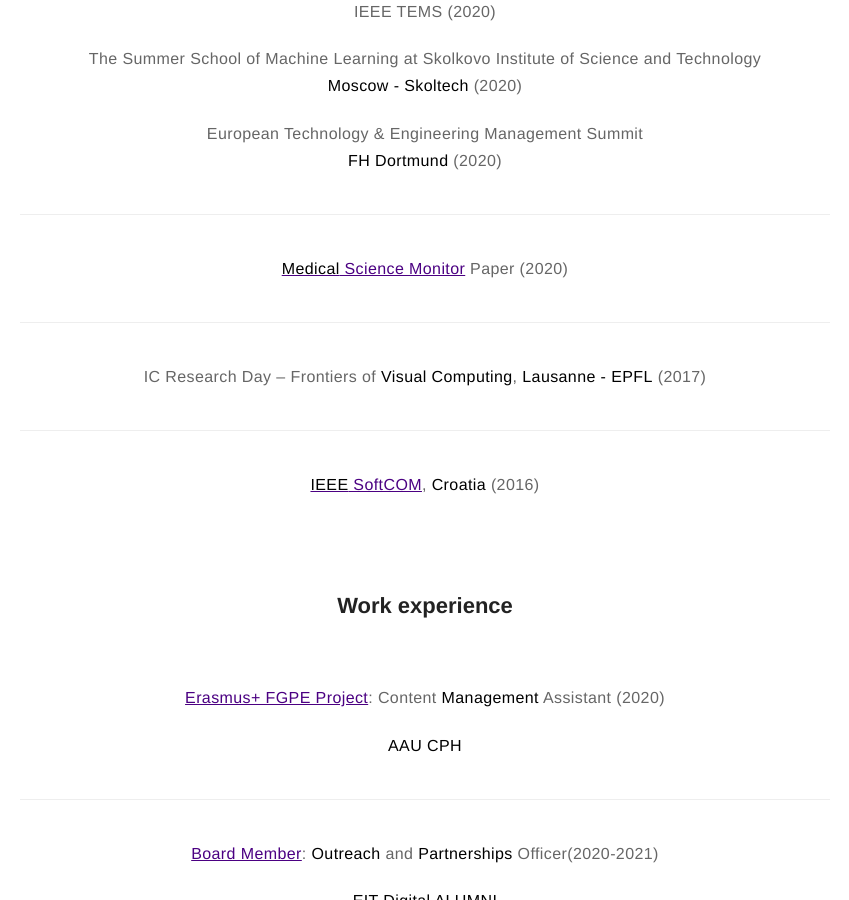
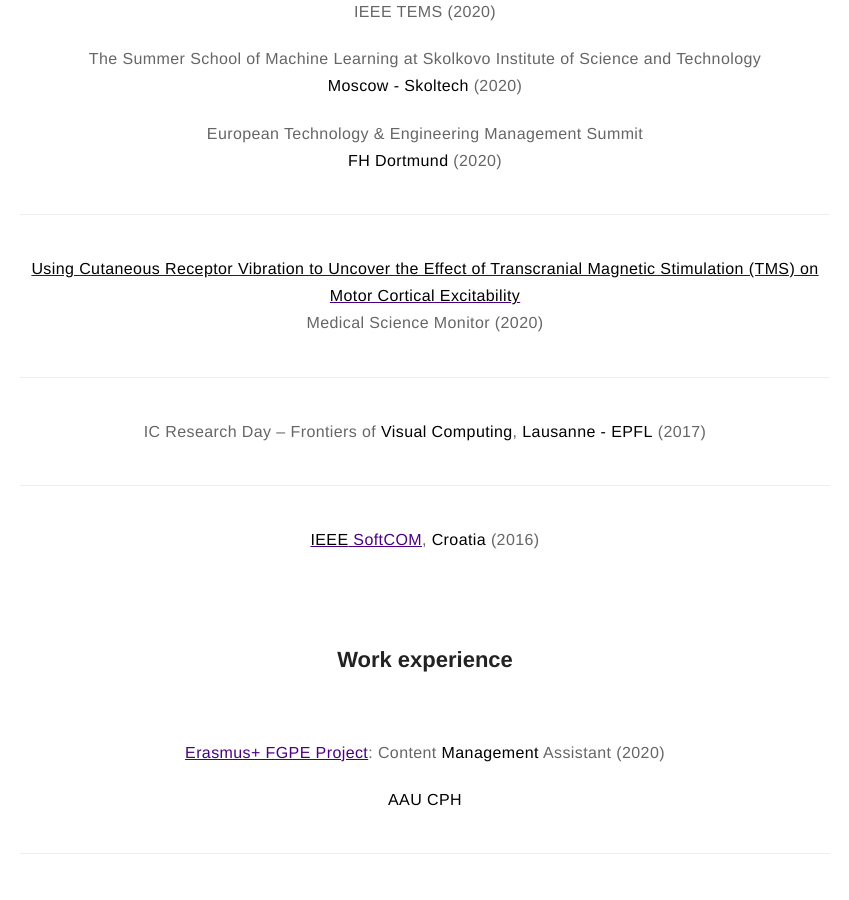
Before and after one commit to dljubenk/dljubenk.github.io, a Jekyll site: the page built from about.md, in a window 1280 px wide and 900 px high, scrolled down 961 px. Shown: the whole window, without its empty margins (215-1064 px from the left). Built offline with Jekyll 4.4.1, drawn with Linux system fonts in a browser that asks for light colours.

Commit message:
Update about.md

```diff
--- a/about.md
+++ b/about.md
@@ -13,9 +13,9 @@ layout: page
 <br>
 <p align="center"><a href="https://ieeexplore.ieee.org/abstract/document/9111707"><strong>Optimizing Bike Sharing System Flows Using Graph Mining, Convolutional and Recurrent Neural Networks</strong></a><br/> IEEE TEMS (2020)</p>
 <p align="center">The Summer School of Machine Learning at Skolkovo Institute of Science and Technology <br /> <strong>Moscow - Skoltech</strong> (2020)</p>
-<p align="center">European Technology & Engineering Management Summit <br /> <strong>FH Dortmund</strong> (2020)</p>
+<p align="center">European Technology & Engineering Management Summit<br /><strong>FH Dortmund</strong> (2020)</p>
 ---
-<p align="center"><a href="https://www.medscimonit.com/abstract/index/idArt/923166"><strong>Medical</strong> Science Monitor</a> Paper (2020)</p>
+<p align="center"><a href="https://www.medscimonit.com/abstract/index/idArt/923166"><strong>Using Cutaneous Receptor Vibration to Uncover the Effect of Transcranial Magnetic Stimulation (TMS) on Motor Cortical Excitability</strong></a><br />Medical Science Monitor (2020)</p>
 ---
 <p align="center">IC Research Day – Frontiers of <strong>Visual Computing</strong>, <strong>Lausanne - EPFL</strong> (2017)</p>
 ---
```
